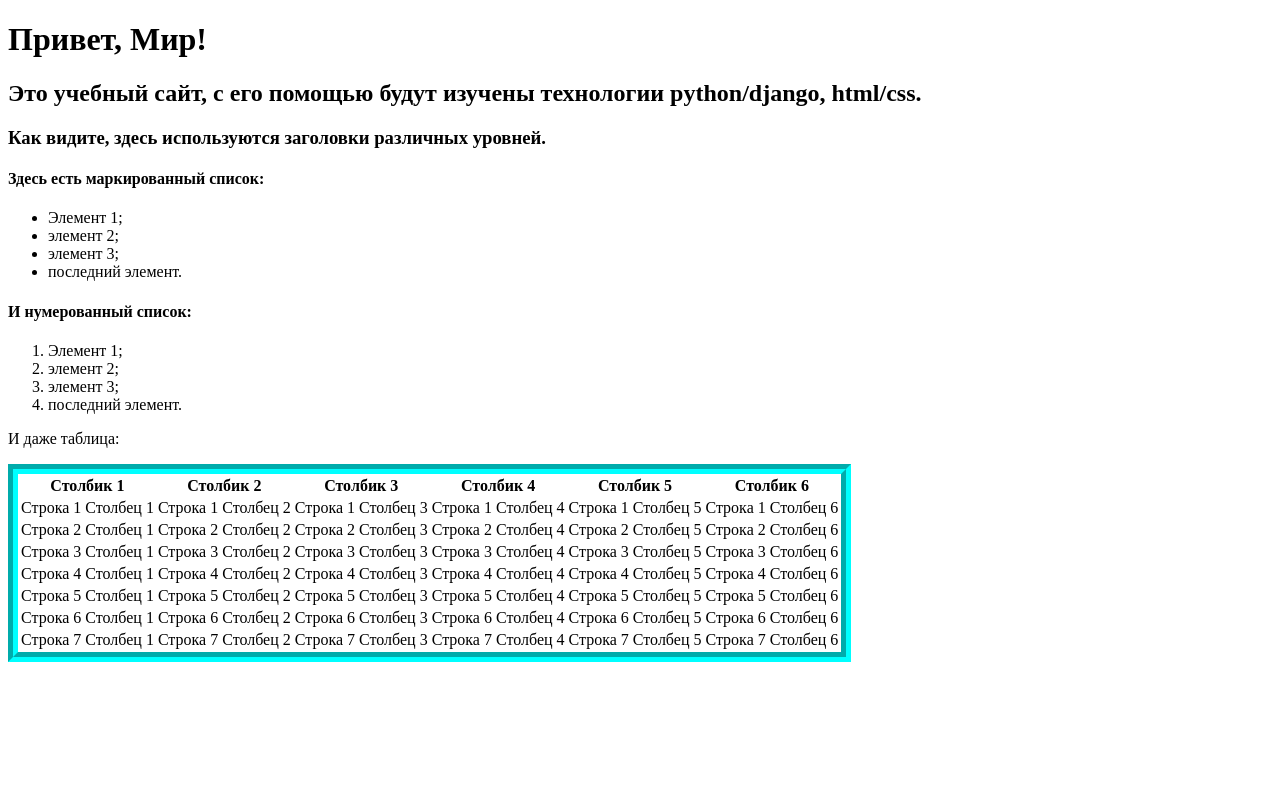
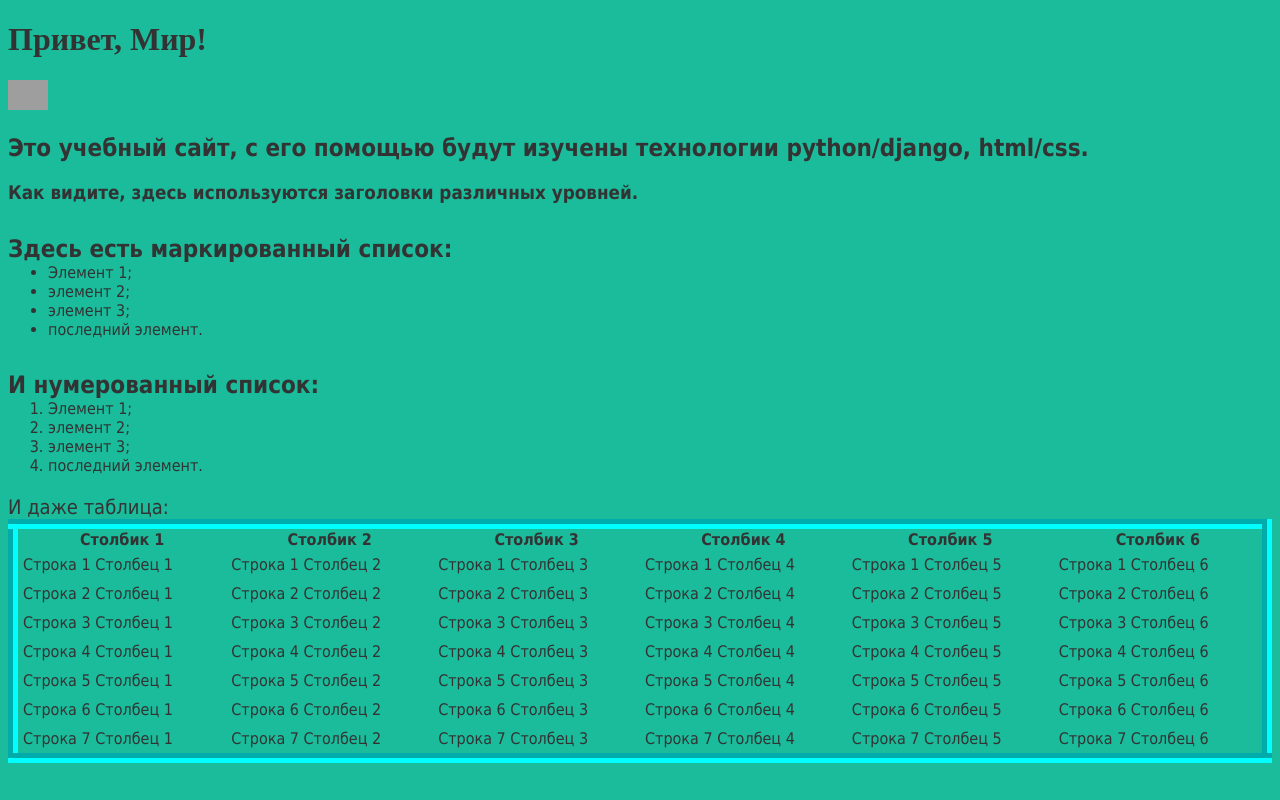
Before and after one commit to pn4n/uni_django, a Django app: page / in a window 1280 px wide. Run offline with Django 4.2, Linux system fonts and the light colour scheme; grey boxes are pictures that could not be loaded.

Commit message:
lab2 done (completely)

```diff
--- a/lab2/firstwebpage/flatpages_app/templates/static_handler.html
+++ b/lab2/firstwebpage/flatpages_app/templates/static_handler.html
@@ -1,10 +1,45 @@
+
 <!DOCTYPE html>
 <html>
     <head>
         <title>Привет, Мир!</title>
+        <style>body {
+            background: #1abc9c;
+            font-family: Tahoma, Arial, sans-serif;
+            color: #333;
+        }
+        table {
+            border-collapse: collapse;
+        }
+        h1 {
+            font-family: 'Times New Roman', Times, serif ;
+        }
+        p, h4 {
+            font-size: 20px;
+            margin-bottom: 0;
+        }
+        h4 {
+            font-size: 24px;
+        }
+        ul, ol {
+            margin: 0;
+        }
+        table tr td {
+            padding: 5px;
+        }
+        table {
+            width: 100%;
+        }
+
+        img {
+            height: 30px;
+            width: auto;
+        }
+        </style>
     </head>
     <body>
         <h1>Привет, Мир!</h1>
+        <img src="https://memesmix.net/media/created/250/3vwbax.jpg" alt="jaba">
         <h2>Это учебный сайт, с его помощью будут изучены технологии
             python/django, html/css.</h2>
         <h3>Как видите, здесь используются заголовки различных
--- a/lab2/firstwebpage/flatpages_app/views.py
+++ b/lab2/firstwebpage/flatpages_app/views.py
@@ -8,4 +8,4 @@ from django.http import HttpResponse
 # 	return HttpResponse(text) #, content_type="text/plain"
 
 def home(request):
-    return render(request, 'index.html')
+    return render(request, 'static_handler.html')
```
Also changed, not shown: lab2/firstwebpage/firstwebpage/settings.py (+8 -1 lines), lab2/firstwebpage/firstwebpage/wsgi.py (+9 -1 lines), lab2/firstwebpage/flatpages_app/static/flatpages/styles.css (added, +29 -0 lines), lab2/firstwebpage/flatpages_app/templates/index.css (added, +29 -0 lines), lab2/firstwebpage/flatpages_app/static/flatpages/3vwbax.jpg (added).
